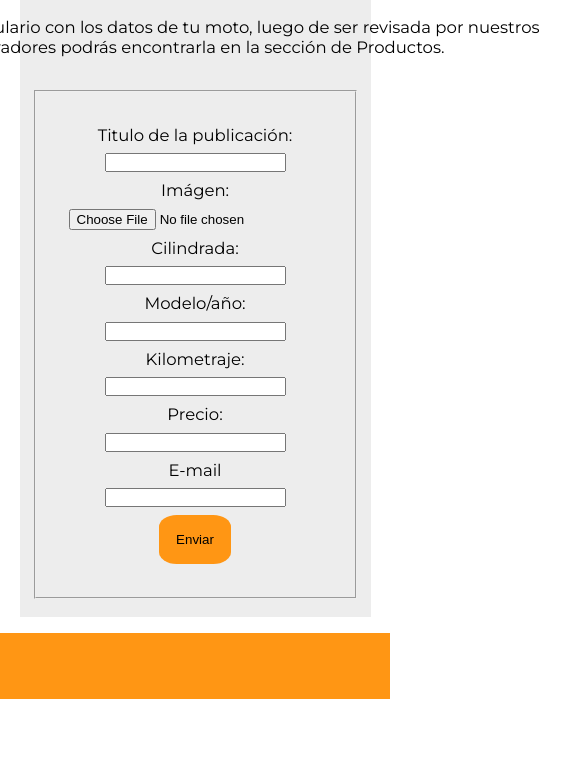
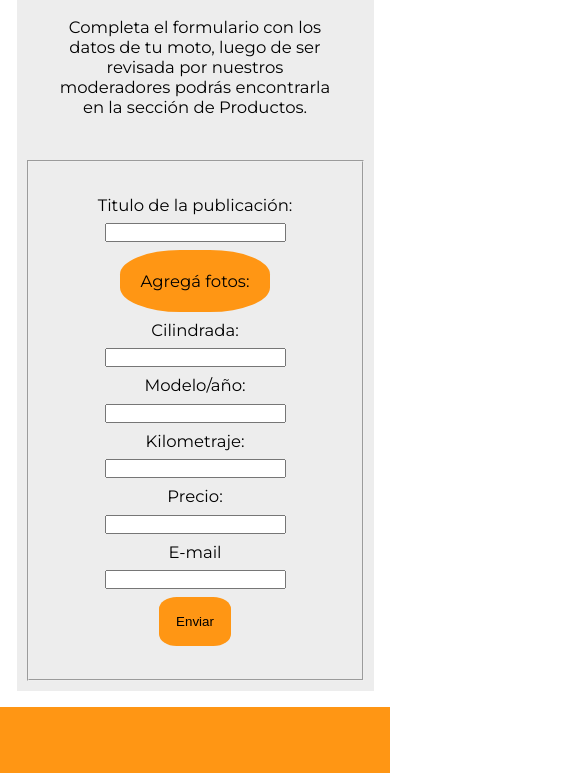
Before and after one commit to Gabytto/ProyectoTT, a plain HTML site: page pages/formularioVenta.html in a window 390 px wide. Shown: the part 207-980 px from the top of the page, 585 px wide, since content can reach past the window. Before the commit the page ends 906 px from the top, so only its background shows below. Drawn offline with Linux system fonts and the light colour scheme.

Commit message:
Fix para celular y tablet

```diff
--- a/css/style.css
+++ b/css/style.css
@@ -67,13 +67,13 @@ main {
 }
 
 .contenido {
-  width: 90vw;
   background-color: #EDEDED;
-  min-height: 80vh;
   margin: 1em;
   display: flex;
+  flex-direction: column;
   justify-content: center;
 }
+
 h1, h2{
   display: flex;
   justify-content: center;
@@ -84,6 +84,7 @@ p {
   margin: 2em;
   display: flex;
   justify-content: center;
+
 }
 .titulo-index{
   padding: 2em 2em 0.5em 2em;
@@ -150,10 +151,6 @@ img {
 }
 .tarjeta:hover {
   transform: scale(1.18);
-    -webkit-transform: scale(1.18);
-    -moz-transform: scale(1.18);
-    -ms-transform: scale(1.18);
-    -o-transform: scale(1.18);
 }
 .parrafo-tarjeta {
   margin: 1em 0;
@@ -167,7 +164,24 @@ article {
 
 fieldset{
   z-index: 1;
-    margin: 0 15em;
+  margin: 1rem;
+}
+
+#imagen{
+  padding: 1.25em;
+  border-radius: 40%;
+  background-color: rgb(255, 150, 20);
+  border-style: none;
+}
+#imagen:hover{
+  transform: scale(1.25);
+  background-color: orange;
+}
+#imagen:focus{
+  transform: scale(1.25);
+  background-color: orangered;
+  color: black;
+  font-weight: bold;
   }
 
 .boton{
@@ -193,3 +207,10 @@ footer {
   height: 4em;
   background-color: rgb(255, 150, 20);
 }
+
+
+@media screen and (max-width: 768px) {
+  nav{
+    display: none;
+  }
+}
--- a/pages/formularioVenta.html
+++ b/pages/formularioVenta.html
@@ -20,16 +20,17 @@
     </header>
     <main>
       <div class="contenido">
+          <h2>Publicá tú moto</h2>
 
-        <section>
-        <h2>Publicá tú moto</h2>
-        <p>Completa el formulario con los datos de tu moto, luego de ser revisada por nuestros moderadores podrás encontrarla en la sección de Productos.</p>
+          <p>Completa el formulario con los datos de tu moto, luego de ser revisada por nuestros moderadores podrás encontrarla en la sección de Productos.
+          </p>
+
           <fieldset>
             <form action="https://formspree.io/f/mbljjvpj" method="post">
             <label for="titulo">Titulo de la publicación:</label>
             <input type="text" maxlength="30" name="titulo">
-          <label for="imagen">Imágen:</label>
-          <input type="file" name="imagen" id="imagen">
+            <label type="file" for="imagen" id="imagen">Agregá fotos:</label>
+            <input type="file" name="imagen" id="imagen" style="display: none;">
             <label for="cilindrada">Cilindrada:</label>
             <input type="text" maxlength="6" name="cilindrada">
             <label for="año">Modelo/año:</label>
@@ -44,7 +45,7 @@
             <button type="submit" class="boton">Enviar</button>
             </form>
           </fieldset>
-        </section>
+
       </div>
 
     </main>
```
Lines whose indentation alone changed are shown as unchanged.
